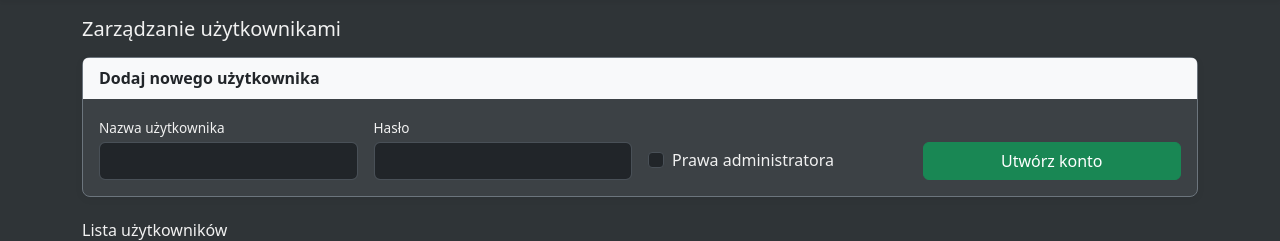
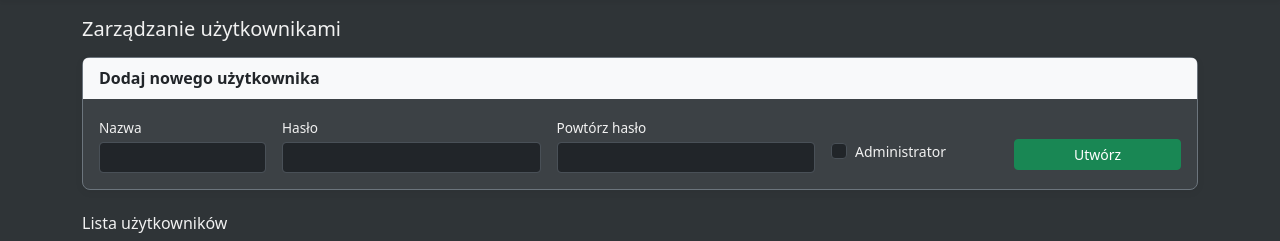
Before and after one commit to MarcinCichy/olt_bckp, a Flask app: template templates/users.html in a window 1280 px wide. Shown: the part 71-312 px from the top of the page. Run offline with Flask 3, Linux system fonts and the light colour scheme; the template is opened without the code that fills it, so the values that code supplies are empty.

Commit message:
Implement password confirmation and validation in user management
- Backend: Updated `user_admin.py` to validate that `password` and `confirm_password` match during user creation and password reset.
- Frontend: Added confirmation input fields to forms in `users.html`.
- UX: Implemented JavaScript client-side validation to prevent form submission and modal closure if passwords do not match.
- UI: Added visual error feedback (invalid-feedback classes) directly within the forms.

```diff
--- a/templates/users.html
+++ b/templates/users.html
@@ -7,25 +7,32 @@
 <div class="card mb-4 border-secondary">
     <div class="card-header bg-light text-dark fw-bold">Dodaj nowego użytkownika</div>
     <div class="card-body">
-        <form action="{{ url_for('user_admin.add_user') }}" method="POST" class="row g-3 align-items-end">
-            <div class="col-md-3">
-                <label class="form-label form-label-sm">Nazwa użytkownika</label>
-                <input type="text" name="username" class="form-control" required>
+        <form action="{{ url_for('user_admin.add_user') }}" method="POST" class="row g-3 align-items-start" id="addUserForm" novalidate>
+            <div class="col-md-2">
+                <label class="form-label form-label-sm">Nazwa</label>
+                <input type="text" name="username" class="form-control form-control-sm" required>
             </div>
             <div class="col-md-3">
                 <label class="form-label form-label-sm">Hasło</label>
-                <input type="password" name="password" class="form-control" required>
+                <input type="password" name="password" id="add_pass" class="form-control form-control-sm" required>
             </div>
             <div class="col-md-3">
-                <div class="form-check mb-2">
+                <label class="form-label form-label-sm">Powtórz hasło</label>
+                <input type="password" name="confirm_password" id="add_confirm" class="form-control form-control-sm" required>
+                <div class="invalid-feedback fw-bold">
+                    Hasła nie są identyczne!
+                </div>
+            </div>
+            <div class="col-md-2">
+                <div class="form-check mt-4">
                     <input class="form-check-input" type="checkbox" name="is_admin" id="isAdminCheck">
-                    <label class="form-check-label" for="isAdminCheck">
-                        Prawa administratora
+                    <label class="form-check-label small" for="isAdminCheck">
+                        Administrator
                     </label>
                 </div>
             </div>
-            <div class="col-md-3">
-                <button type="submit" class="btn btn-success w-100">Utwórz konto</button>
+            <div class="col-md-2">
+                <button type="submit" class="btn btn-success btn-sm w-100 mt-4">Utwórz</button>
             </div>
         </form>
     </div>
@@ -92,10 +99,20 @@
                                 <h5 class="modal-title">Zmiana hasła: {{ user.username }}</h5>
                                 <button type="button" class="btn-close" data-bs-dismiss="modal" aria-label="Close"></button>
                             </div>
-                            <form action="{{ url_for('user_admin.reset_password', user_id=user.id) }}" method="POST">
+                            <form action="{{ url_for('user_admin.reset_password', user_id=user.id) }}" method="POST"
+                                  class="reset-password-form" novalidate>
                                 <div class="modal-body text-start">
-                                    <label class="form-label">Wprowadź nowe hasło:</label>
-                                    <input type="password" name="new_password" class="form-control" required>
+                                    <div class="mb-3">
+                                        <label class="form-label">Nowe hasło:</label>
+                                        <input type="password" name="new_password" id="reset_pass_{{ user.id }}" class="form-control" required>
+                                    </div>
+                                    <div class="mb-3">
+                                        <label class="form-label">Potwierdź hasło:</label>
+                                        <input type="password" name="confirm_password" id="reset_confirm_{{ user.id }}" class="form-control" required>
+                                        <div class="invalid-feedback fw-bold">
+                                            Hasła muszą być identyczne!
+                                        </div>
+                                    </div>
                                 </div>
                                 <div class="modal-footer">
                                     <button type="button" class="btn btn-secondary" data-bs-dismiss="modal">Anuluj</button>
@@ -111,4 +128,57 @@
     {% endfor %}
     </tbody>
 </table>
+
+<script>
+    document.addEventListener("DOMContentLoaded", function() {
+
+        // --- 1. Obsługa walidacji formularza "Dodaj Użytkownika" ---
+        const addForm = document.getElementById('addUserForm');
+        const addPass = document.getElementById('add_pass');
+        const addConfirm = document.getElementById('add_confirm');
+
+        if(addForm) {
+            addForm.addEventListener('submit', function(event) {
+                // Reset stylów
+                addConfirm.classList.remove('is-invalid');
+                addPass.classList.remove('is-invalid');
+
+                if (addPass.value !== addConfirm.value) {
+                    event.preventDefault(); // ZATRZYMUJEMY WYSYŁANIE
+                    event.stopPropagation();
+
+                    // Dodajemy klasę błędu Bootstrap (pokaże się czerwona ramka i komunikat)
+                    addConfirm.classList.add('is-invalid');
+                    addPass.classList.add('is-invalid');
+                }
+            });
+        }
+
+        // --- 2. Obsługa walidacji wszystkich Modali "Zmień Hasło" ---
+        // Pobieramy wszystkie formularze zmiany hasła
+        const resetForms = document.querySelectorAll('.reset-password-form');
+
+        resetForms.forEach(function(form) {
+            form.addEventListener('submit', function(event) {
+                // Znajdujemy pola wewnątrz TEGO konkretnego formularza
+                const passInput = form.querySelector('input[name="new_password"]');
+                const confirmInput = form.querySelector('input[name="confirm_password"]');
+
+                // Reset stylów
+                confirmInput.classList.remove('is-invalid');
+                passInput.classList.remove('is-invalid');
+
+                if (passInput.value !== confirmInput.value) {
+                    event.preventDefault(); // ZATRZYMUJEMY ZAMYKANIE MODALA
+                    event.stopPropagation();
+
+                    // Pokazujemy błąd wewnątrz modala
+                    confirmInput.classList.add('is-invalid');
+                    passInput.classList.add('is-invalid');
+                }
+            });
+        });
+    });
+</script>
+
 {% endblock %}
```
Also changed, not shown: user_admin.py (+17 -5 lines).
